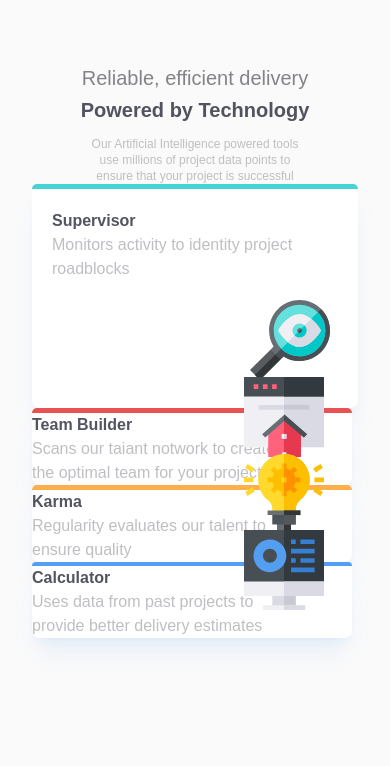
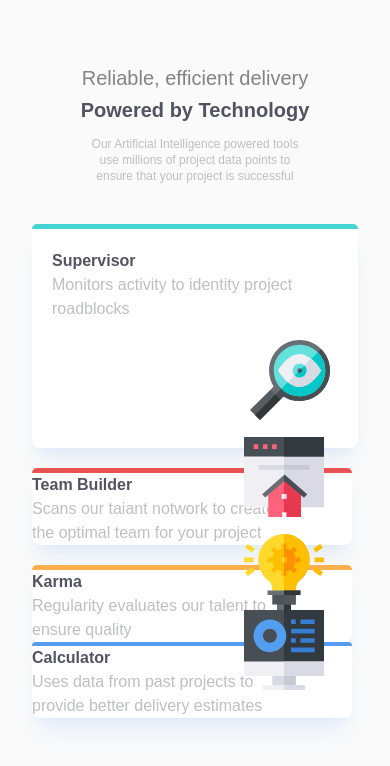
Before and after one commit to mirkobozzetto/four-card-feature-section, a website: page index.html in a window 390 px wide. Drawn offline with Linux system fonts and the light colour scheme.

Commit message:
chore: Update card container layout and add responsive styles

```diff
--- a/index.html
+++ b/index.html
@@ -39,11 +39,11 @@
 
       <!-- cards -->
       <div
-        class="md:flex md:justify-center md:items-center md:space-x-6 md:mt-12 md:pb-12 md:min-w-max md:overflow-x-auto"
+        class="md:flex md:justify-center md:items-center md:space-x-6 my-5 md:mt-12 md:pb-12 md:min-w-max md:overflow-x-auto"
       >
         <!--  -->
         <div
-          class="relative bg-white shadow-blue/10 shadow-xl rounded-lg min-w-72 md:min-w-80 h-56 md:h-60"
+          class="relative bg-white shadow-blue/10 shadow-xl my-5 rounded-lg min-w-72 md:min-w-80 h-56 md:h-60"
         >
           <div class="bg-cyan pt-[1.5%] rounded-t-lg"></div>
           <div class="p-5 md:p-6 w-60">
@@ -62,7 +62,7 @@
         </div>
         <div class="md:space-y-6">
           <div
-            class="relative bg-white shadow-blue/10 shadow-xl rounded-lg w-80 md:min-w-80 md:h-60"
+            class="relative bg-white shadow-blue/10 shadow-xl my-5 rounded-lg w-80 md:min-w-80 md:h-60"
           >
             <div class="bg-red pt-[1.5%] rounded-t-lg"></div>
             <div class="md:p-6 w-60">
```
Also changed, not shown: src/output.css.
